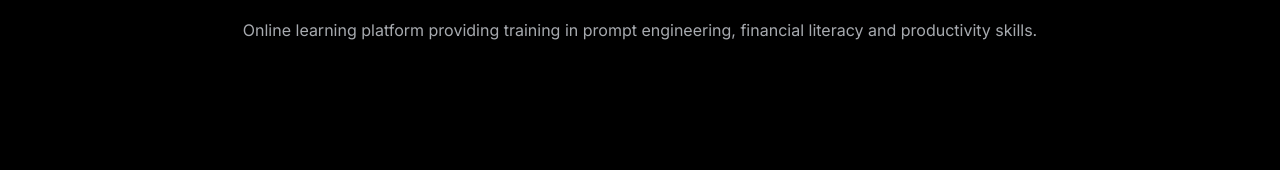
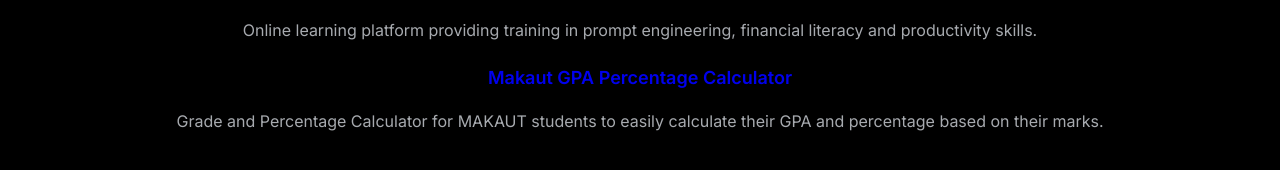
Before and after one commit to COMEONSOM/openroot-web, a React (Vite) app: page /software in a window 1280 px wide. Shown: the part 718-888 px from the top of the page. Before the commit the page ends 858 px from the top, so only its background shows below. Built offline with nearby package versions, Linux system fonts and the light colour scheme; no server answers.

Commit message:
updated login logic

```diff
--- a/src/components/Footer/Footer.tsx
+++ b/src/components/Footer/Footer.tsx
@@ -29,6 +29,14 @@
 
       {/* TRUST BADGES */}
       <div className="footer-trust">
+
+        <img
+          src="/assets/google-analytics-badge.png"
+          alt="Google Analytics Certified"
+          className="footer-trust-logo"
+          draggable={false}
+        />
+
         <img
           src="/assets/msme-logo.png"
           alt="MSME Registered"
@@ -37,8 +45,8 @@
         />
 
         <img
-          src="/assets/google-analytics-badge.png"
-          alt="Google Analytics Certified"
+          src="/assets/hubspot-badge.png"
+          alt="HubSpot Certified"
           className="footer-trust-logo"
           draggable={false}
         />
--- a/src/components/Navbar.tsx
+++ b/src/components/Navbar.tsx
@@ -58,6 +58,12 @@
     <svg viewBox="0 0 24 24" width="28" height="28" fill="currentColor">
       <path d="M6 4a1 1 0 0 0-1 1v3h3l4 4 2-2-3-3h3V5a1 1 0 0 0-1-1H6zM18 20a1 1 0 0 0 1-1v-3h-3l-4-4-2 2 3 3H8v3a1 1 0 0 0 1 1h8z"/>
     </svg>
+  ),
+
+  makaut: (
+    <svg viewBox="0 0 24 24" width="28" height="28" fill="currentColor">
+      <path d="M6 2h12a2 2 0 0 1 2 2v16a2 2 0 0 1-2 2H6a2 2 0 0 1-2-2V4a2 2 0 0 1 2-2zm2 3h8v3H8V5zm0 5h2v2H8v-2zm4 0h2v2h-2v-2zm4 0h2v2h-2v-2zM8 14h2v2H8v-2zm4 0h2v2h-2v-2zm4 0h2v5h-2v-5z"/>
+    </svg>
   )
 
 };
@@ -72,7 +78,8 @@
   "travel-expense-manager": Icons.travelExpense,
   "nior-ai": Icons.timeAI,
   "helping-hand": Icons.helpingHand,
-  "openroot-classes": Icons.Classes
+  "openroot-classes": Icons.Classes,
+  "makaut-gpa-percentage-calculator": Icons.makaut
 
 };
 
@@ -116,6 +123,7 @@
           <Link to="/software/travel-expense-manager">Travel Expense Manager</Link>
           <Link to="/software/openroot-classes">Openroot Classes</Link>
           <Link to="/software/coevas-media-downloader">Coevas Media Downloader</Link>
+          <Link to="/software/makaut-gpa-percentage-calculator">MAKAUT GPA Percentage Calculator</Link>
 
           <Link to="/certificate-verification">Certificate Verification</Link>
 
--- a/src/data/softwareList.ts
+++ b/src/data/softwareList.ts
@@ -43,6 +43,15 @@
     url: "https://openroot-classes-firebase.web.app/",
     description: "Online learning platform providing training in prompt engineering, financial literacy and productivity skills.",
     category: "Education Platform"
+  },
+
+  {
+    name: "Makaut GPA Percentage Calculator",
+    shortName: "makaut",
+    slug: "makaut-gpa-percentage-calculator",
+    url: "https://openroot.in/openroot-makaut_grade_and_percentage-calculator/",
+    description: "Grade and Percentage Calculator for MAKAUT students to easily calculate their GPA and percentage based on their marks.",
+    category: "Education Platform"
   }
 
 ];
```
Also changed, not shown: public/assets/hubspot-badge.png (added).
